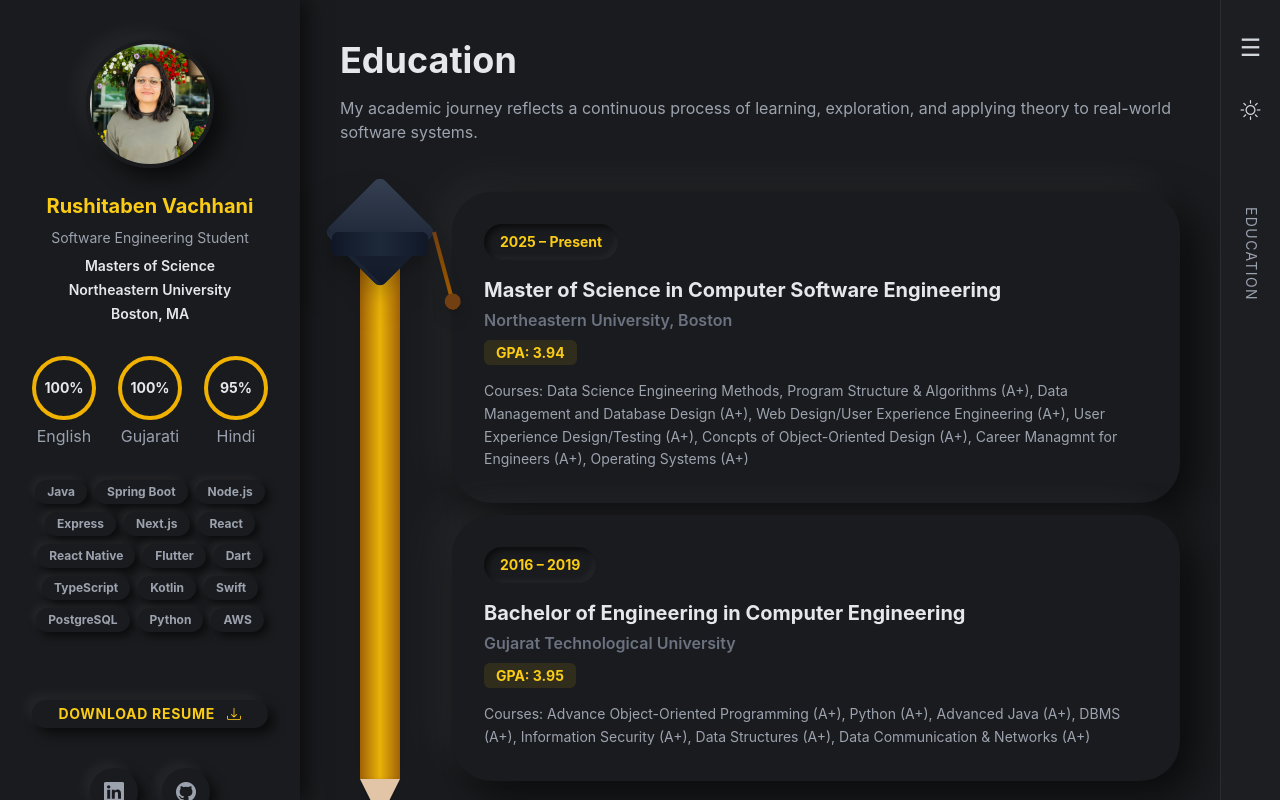
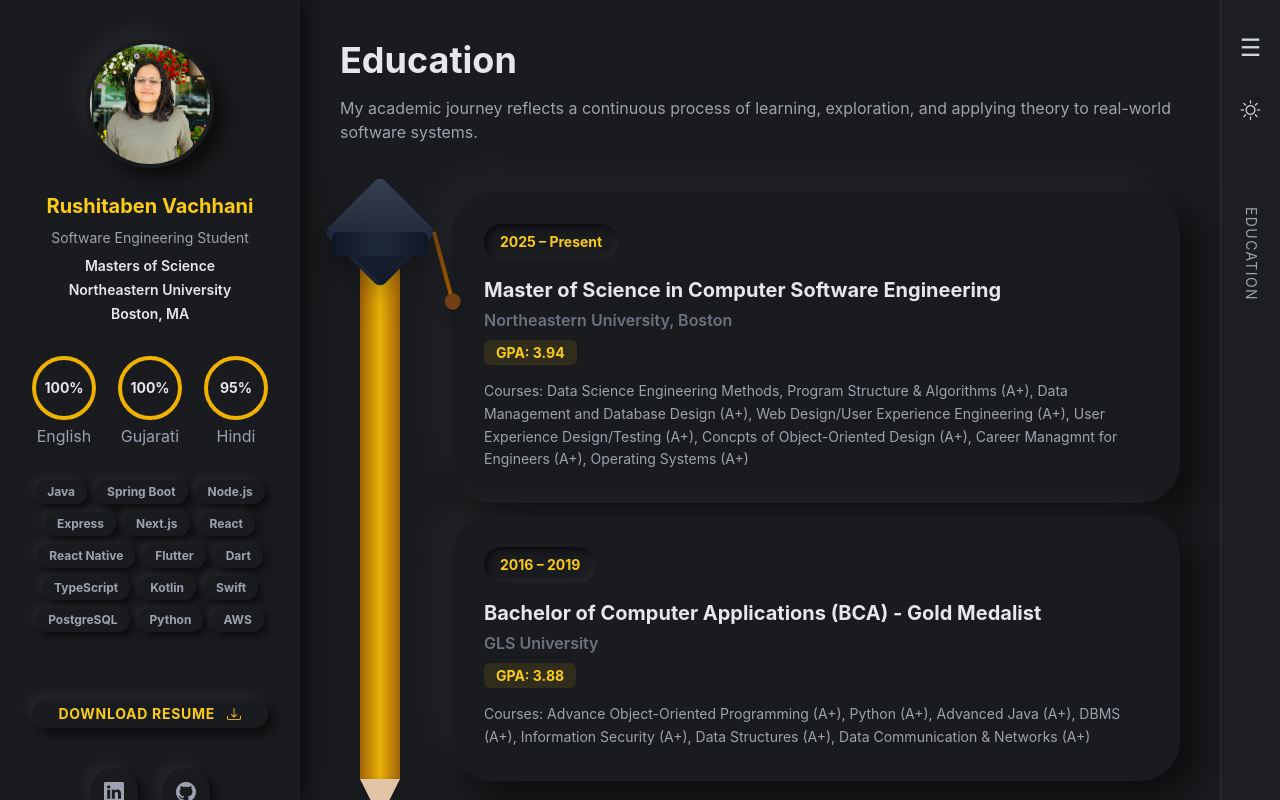
Before and after one commit to rushita-vachhani/resume, a Next.js app: page /education in a window 1280 px wide. Built offline with nearby package versions, Linux system fonts and the light colour scheme.

Commit message:
Update education details in EducationTimeline for accuracy and clarity

```diff
--- a/src/app/components/EducationTimeline.tsx
+++ b/src/app/components/EducationTimeline.tsx
@@ -21,9 +21,9 @@ export default function EducationTimeline() {
 
         <EducationItem
           year="2016 – 2019"
-          title="Bachelor of Engineering in Computer Engineering"
-          institution="Gujarat Technological University"
-          gpa="3.95"
+          title="Bachelor of Computer Applications (BCA) - Gold Medalist"
+          institution="GLS University"
+          gpa="3.88"
           description="Courses: Advance Object-Oriented Programming (A+), Python (A+), Advanced Java (A+), DBMS (A+), Information Security (A+), Data Structures (A+), Data Communication & Networks (A+)"
         />
       </div>
```
